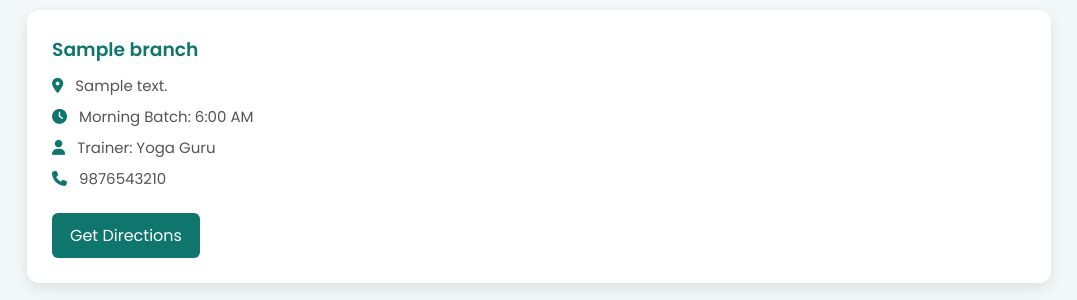
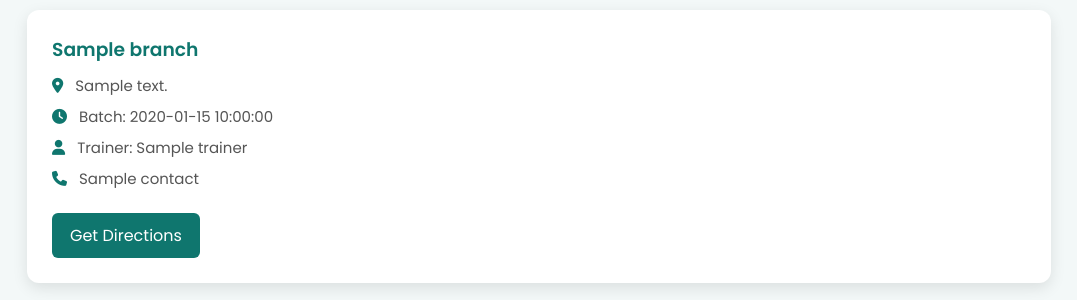
Before and after one commit to tejaskotalwar2003/Nitya-Yog-Samiti-Website, a FastAPI app: template templates/branches.html in a window 1280 px wide. Shown: the part 406-706 px from the top of the page, without its empty margins (101-1178 px from the left). Run offline with FastAPI, Linux system fonts and the light colour scheme; the template is opened without the code that fills it: most values are stand-ins (such as "Sample title", 1, 10 or a date in 2020).

Commit message:
Update branches.html

```diff
--- a/templates/branches.html
+++ b/templates/branches.html
@@ -297,13 +297,21 @@ background:#14b8a6;
 
 <h3>{{branch.name}}</h3>
 
-<p class="info"><i class="fas fa-map-marker-alt"></i> {{branch.address}}</p>
+<p class="info">
+<i class="fas fa-map-marker-alt"></i> {{branch.address}}
+</p>
 
-<p class="info"><i class="fas fa-clock"></i> Morning Batch: 6:00 AM</p>
+<p class="info">
+<i class="fas fa-clock"></i> Batch: {{branch.batch_time}}
+</p>
 
-<p class="info"><i class="fas fa-user"></i> Trainer: Yoga Guru</p>
+<p class="info">
+<i class="fas fa-user"></i> Trainer: {{branch.trainer}}
+</p>
 
-<p class="info"><i class="fas fa-phone"></i> 9876543210</p>
+<p class="info">
+<i class="fas fa-phone"></i> {{branch.contact}}
+</p>
 
 <a href="{{branch.map_link}}" target="_blank" class="btn">
 Get Directions
```
